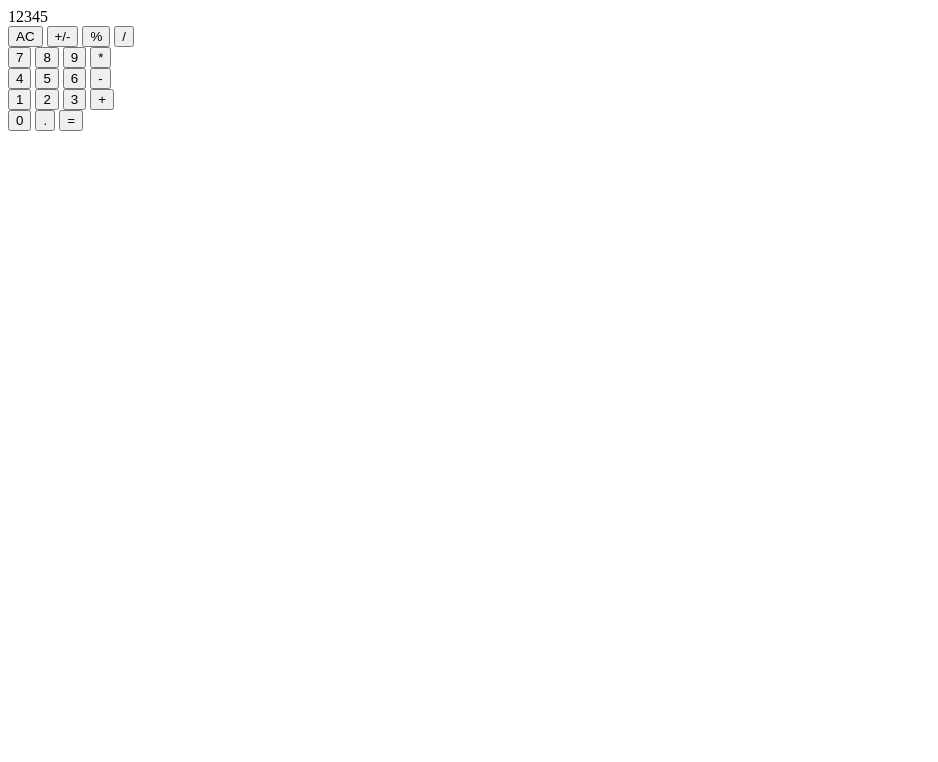
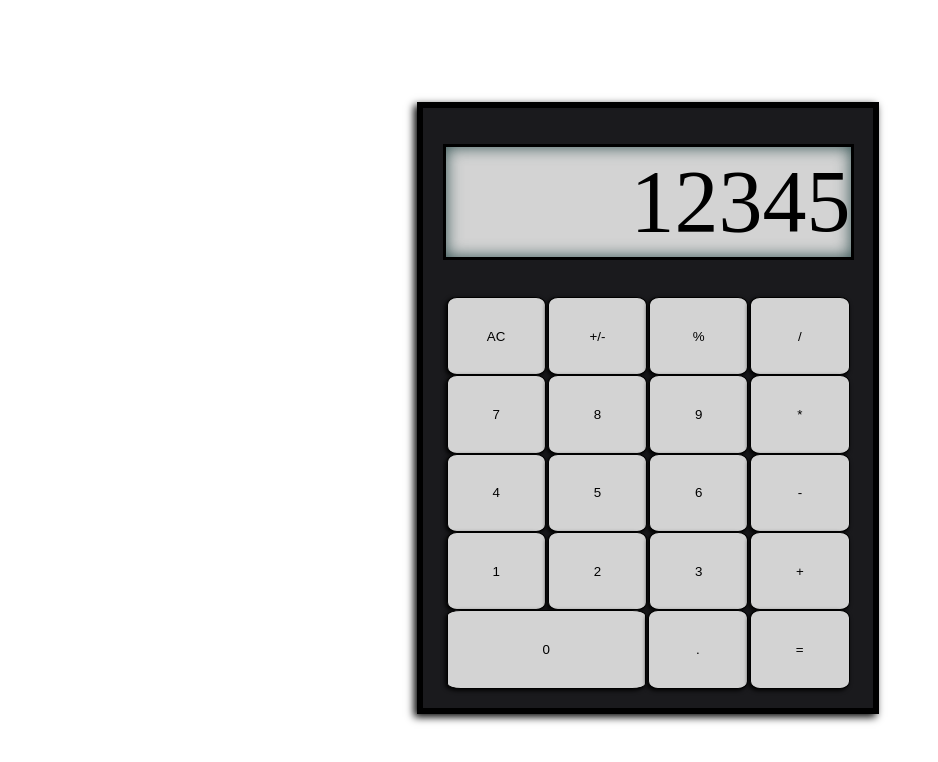
Before and after one commit to rutland-dev/calculator, a plain HTML site: page index.html in a window 1280 px wide. Shown: the whole page, without its empty margins (0-938 px from the left). Drawn offline with Linux system fonts and the light colour scheme.

Commit message:
Complete GUI layout of calculator
Added all css styling to calculator.

```diff
--- a/index.html
+++ b/index.html
@@ -5,6 +5,7 @@
         <meta charset="UTF-8">
         <link rel="stylesheet" href="style/style.css">
         <script src="js/script.js" defer></script>
+        <meta name="viewport" content="width=device-width, initial-scale=1.0">
     </head>
     <body>
         <div id="calculator-container">
--- a/style/style.css
+++ b/style/style.css
@@ -0,0 +1,80 @@
+body {
+    display: flex;
+    align-items: center;
+    justify-content: center;
+    height: 100vh;
+    width: 100vw;
+    overflow: hidden;
+}
+
+#calculator-container {
+    background-color: #1A1A1D;
+    display: flex;
+    flex-direction: column;
+    align-items: center;
+    justify-content: center;
+    min-height: 600px;
+    aspect-ratio: .75;
+    border: .4rem solid black;
+    box-shadow: -.2rem .2rem .5rem 0;
+}
+
+#display-screen {
+    background-color: lightgray;
+    width: 90%;
+    height: 20%;
+    display: flex;
+    align-items: center;
+    justify-content: flex-end;
+    border: .2rem solid black;
+    box-shadow: inset 0 0 1rem darkslategray;
+    margin: 8% 0;
+}
+
+#display-result {
+    font-size: 5.5rem;
+}
+
+#keypad {
+    display: flex;
+    flex-direction: column;
+    width: 90%;
+    height: 75%;
+}
+
+#first-row, #second-row, #third-row, #fourth-row, #fifth-row {
+    width: 100%;
+    height: 20%;
+    display: flex;
+    justify-content: space-evenly;
+}
+
+.top-three, .number, .operator {
+    width: 25%;
+    height: 100%;
+    margin: .25%;
+}
+
+#zero {
+    width: 50%;
+    border-radius: 7%;
+}
+
+button {
+    border-radius: 10%;
+    box-shadow: -.1rem .1rem .25rem 0;
+    background-color: lightgray;
+    border: .1rem solid black;
+}
+
+button:active {
+    background: #e5e5e5;
+    -webkit-box-shadow: inset 0px 0px 5px #c1c1c1;
+       -moz-box-shadow: inset 0px 0px 5px #c1c1c1;
+            box-shadow: inset 0px 0px 5px #c1c1c1;
+     outline: none;
+  }
+
+  #fifth-row {
+    margin-bottom: 5%;
+  }
```
